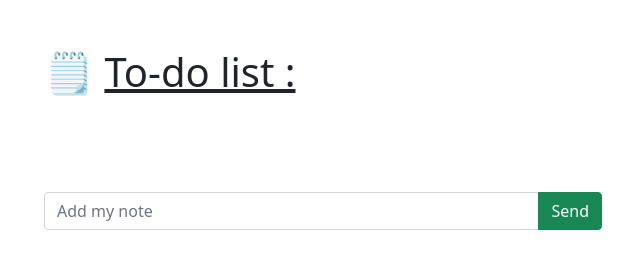
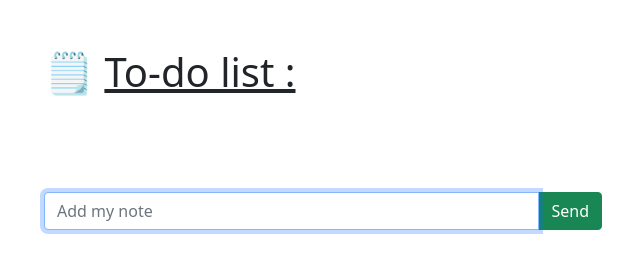
Before and after one commit to pathei-kosmos/to-do_list, a plain HTML site: page index.html in a window 1280 px wide. Shown: the whole page, without its empty margins (38-678 px from the left). Drawn offline with nearby package versions, Linux system fonts and the light colour scheme.

Commit message:
add autofocus

```diff
--- a/index.html
+++ b/index.html
@@ -16,7 +16,7 @@
 
         </ul>
         <div class="input-group mb-3 w-50">
-            <input type="text" class="form-control" placeholder="Add my note" aria-label="Add my note" aria-describedby="button-addon2">
+            <input type="text" class="form-control" placeholder="Add my note" aria-label="Add my note" aria-describedby="button1" autofocus="autofocus" onfocus="this.select()">
             <button class="btn btn-success" type="button" id="button1">Send</button>
           </div>
     </div>
```
